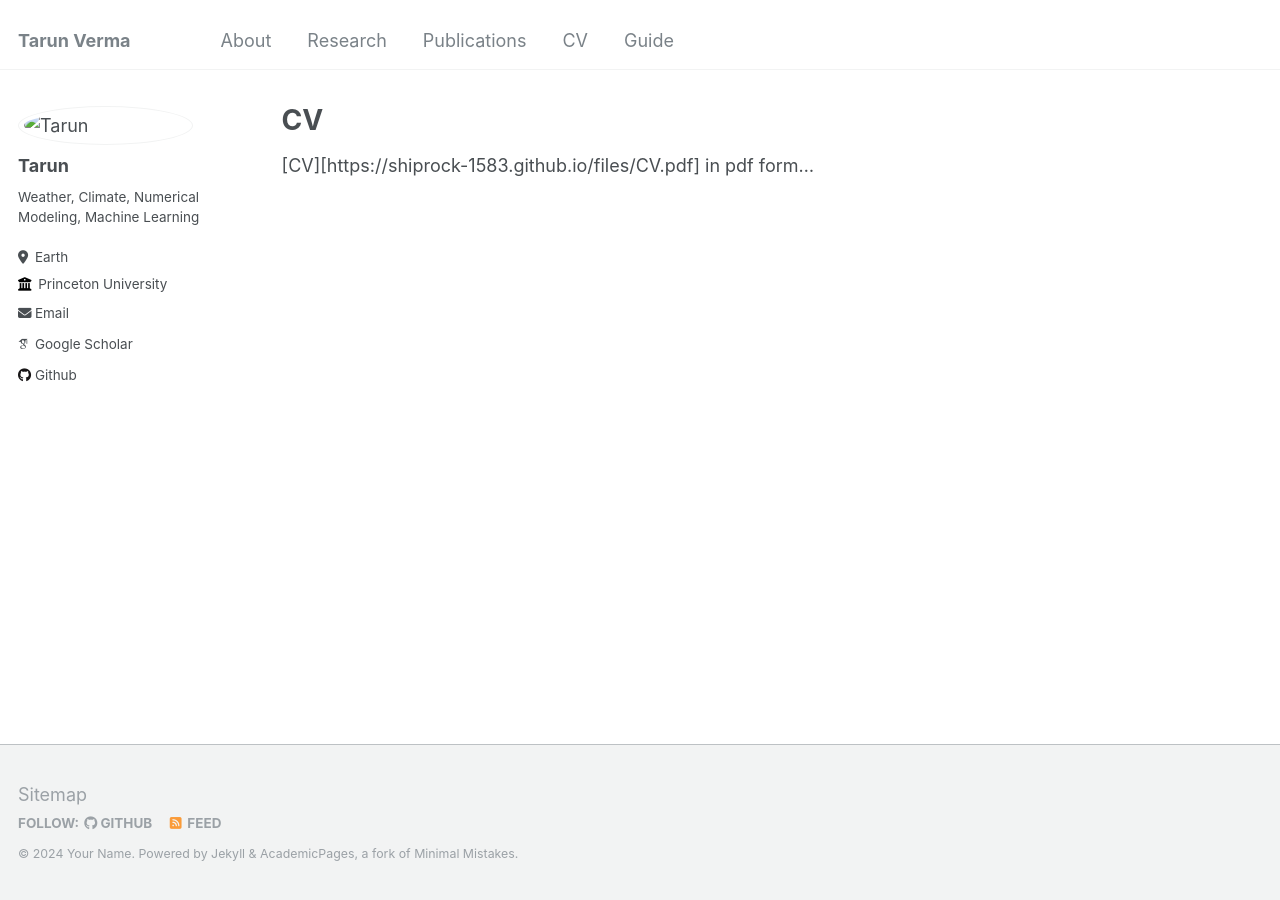
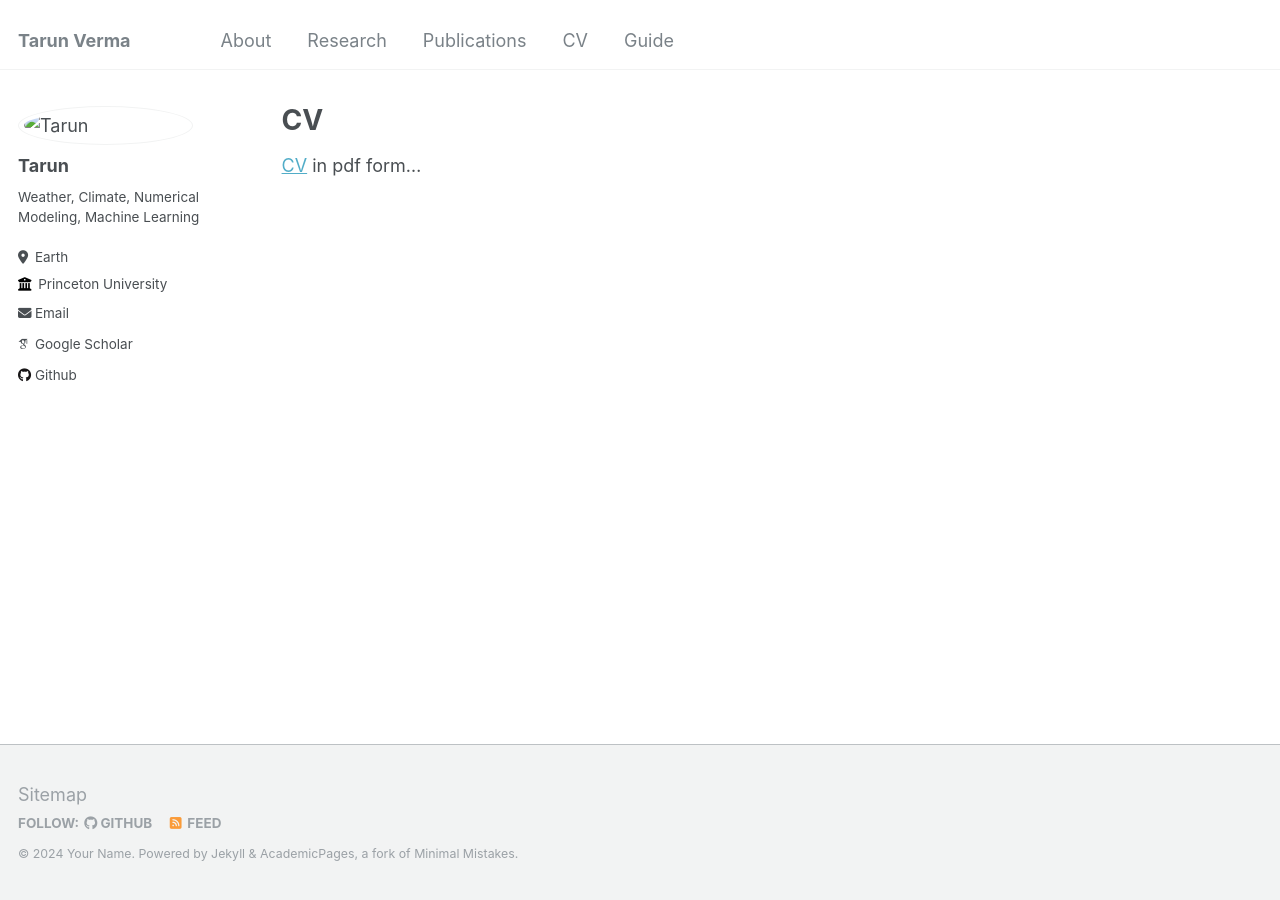
Before and after one commit to shiprock-1583/shiprock-1583.github.io, a Jekyll site: the page built from _pages/cv.md, in a window 1280 px wide. Built offline with Jekyll 4.4.1, drawn with Linux system fonts in a browser that asks for light colours; some web fonts are replaced.

Commit message:
Update cv.md

```diff
--- a/_pages/cv.md
+++ b/_pages/cv.md
@@ -7,4 +7,4 @@ redirect_from:
   - /resume
 ---
 
-[CV][https://shiprock-1583.github.io/files/CV.pdf] in pdf form...
+[CV](https://shiprock-1583.github.io/files/CV.pdf) in pdf form...
```
